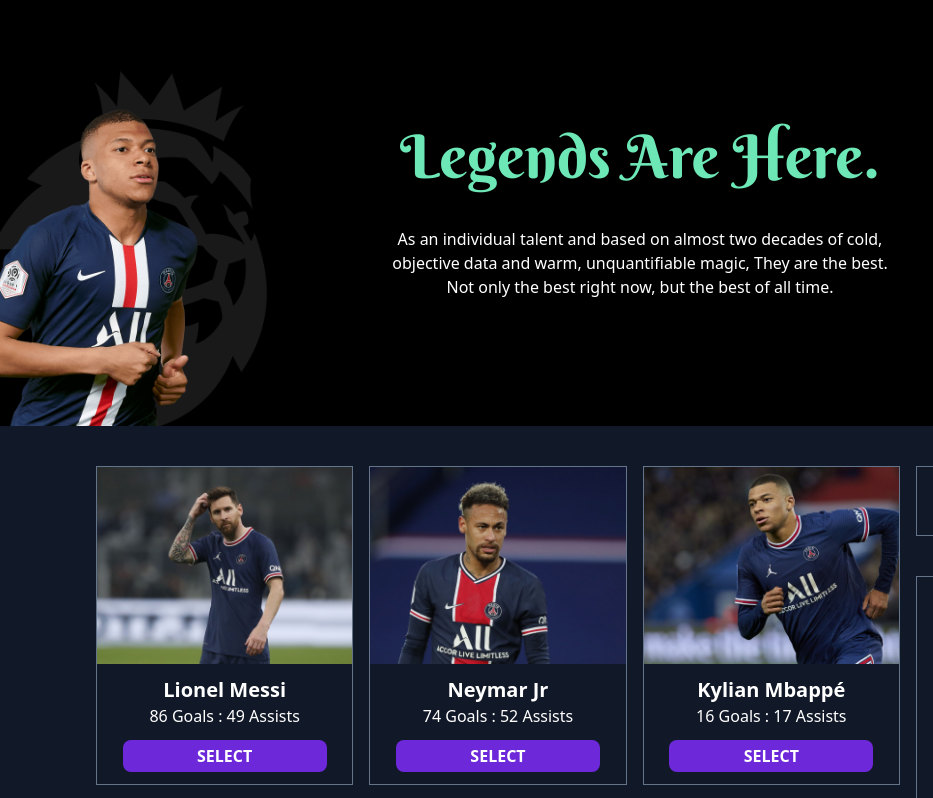
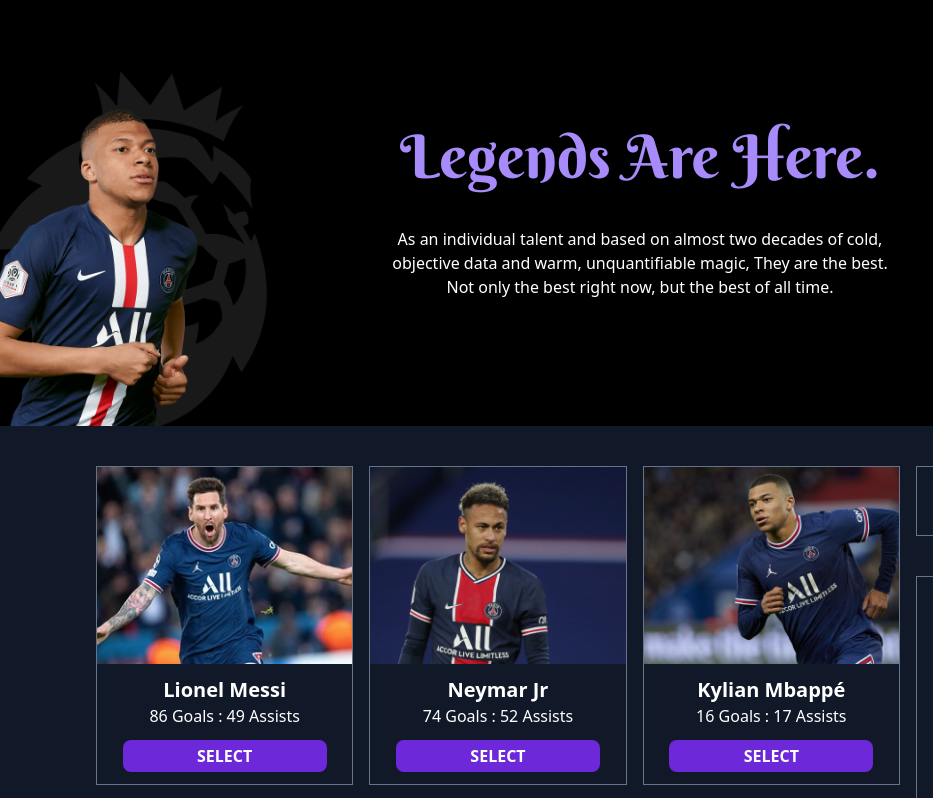
Before and after one commit to mahfujurr/select-best-v, a plain HTML site: page index.html in a window 1280 px wide. Shown: the top 798 px of the page, 0-933 px from the left. Drawn offline with nearby package versions, Linux system fonts and the light colour scheme.

```diff
--- a/index.html
+++ b/index.html
@@ -4,7 +4,12 @@
     <meta charset="UTF-8">
     <meta http-equiv="X-UA-Compatible" content="IE=edge">
     <meta name="viewport" content="width=device-width, initial-scale=1.0">
+
+    <!-- css styles start -->
+
     <link rel="stylesheet" href="CSS/style.css">
+
+    <!-- css styles end -->
 
     <!-- tailwind script start -->
 
@@ -14,6 +19,7 @@
 
     <!-- title start  -->
     <title>Legends Are Here</title>
+    <link rel="icon" type="image/x-icon" href="images/824732.png">
     <!-- title end  -->
 </head>
 <body>
@@ -26,7 +32,7 @@
             </div>
             <div class="w-2/4	text-white text-center flex justify-center items-center mb-10">
                 <div class="w-4/5">
-                    <h1 class="text-6xl pb-10 text-emerald-300	bershire-font">Legends Are Here.</h1>
+                    <h1 class="text-6xl pb-10 text-violet-400	bershire-font">Legends Are Here.</h1>
                     <p>As an individual talent and based on almost two decades of cold, objective data and warm, unquantifiable magic, They are the best. Not only the best right now, but the best of all time.</p>
                 </div>
             </div>
@@ -53,10 +59,10 @@
             <div class="flex gap-4">
                 <div class="grid grid-cols-3 gap-4 w-9/12">
 
-                    <!-- card starts -->
+                    <!-- Player cards start -->
 
                     <div class="text-center border border-slate-500	">
-                        <img class="w-full" src="images/Rectangle 144.png" alt="">
+                        <img class="w-full" src="images/messi.jpg" alt="">
                         <h1 id="messi-field" class="mt-3 font-semibold text-xl">
                             Lionel Messi
                         </h1>
```
Also changed, not shown: images/824732.png (added), images/Rectangle 144.png (deleted), images/messi.jpg (added).
